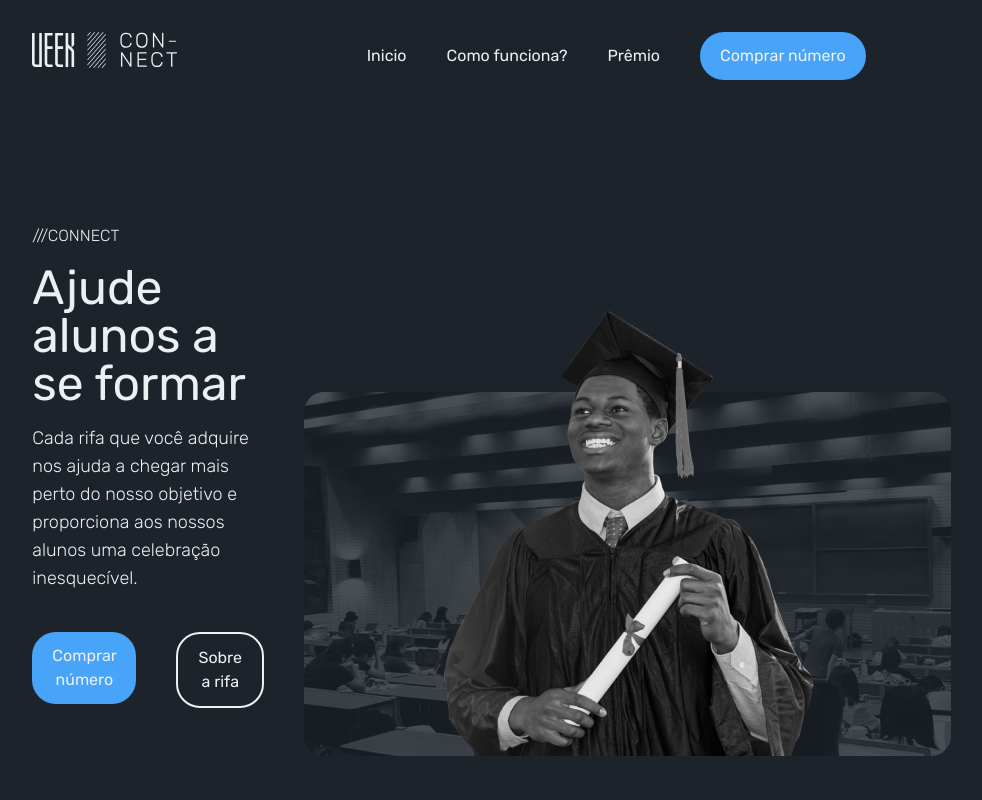
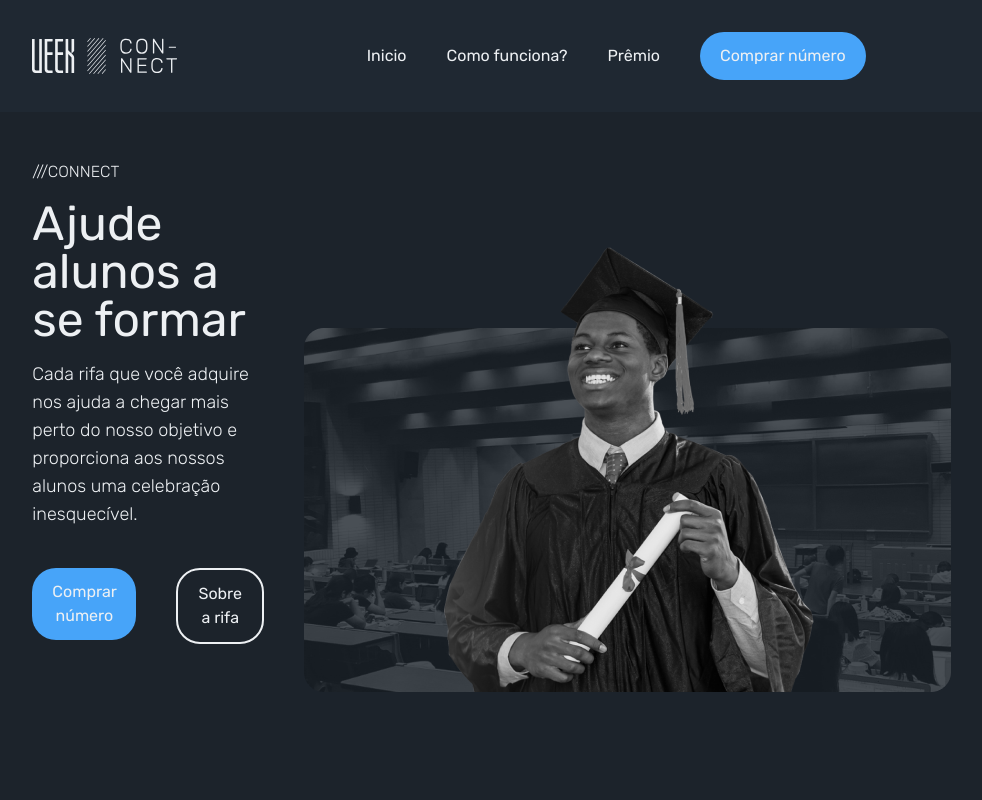
Before and after one commit to rodrigocitadin/ueek, a Next.js app: page / in a window 1280 px wide. Shown: the top 800 px of the page, without its empty margins (181-1163 px from the left). Built offline with nearby package versions, Linux system fonts and the light colour scheme.

Commit message:
change nav behavior

```diff
--- a/app/components/AsideNav.tsx
+++ b/app/components/AsideNav.tsx
@@ -15,17 +15,19 @@ export default function AsideNav() {
 
   return (
     <>
-      <div className="flex justify-between mt-8 align-middle lg:hidden">
-        <Link href='/'><img src='/logo.svg' /></Link>
-        <button onClick={showAside}>
-          <img className="w-8" src="menu.svg" />
-        </button>
+      <div className="bg-gray-dark w-screen items-center">
+        <nav className="w-5/6 m-auto py-8 flex justify-between align-middle lg:hidden">
+          <img src='/logo.svg' />
+          <button onClick={showAside}>
+            <img className="w-8" src="menu.svg" />
+          </button>
+        </nav>
       </div>
 
-      <aside className={`z-10 top-0 w-screen right-0 fixed bg-gray-dark ${hide}`}>
-        <nav className={`flex flex-col justify-between m-8`}>
+      <aside className={`z-20 top-0 w-screen fixed bg-gray-dark ${hide}`}>
+        <nav className={`w-5/6 flex flex-col m-auto justify-between my-8`}>
           <div className="flex justify-between align-middle">
-            <Link href='/'><img src='/logo.svg' /></Link>
+            <img src='/logo.svg' />
             <button onClick={hideAside}>
               <img src="close.svg" />
             </button>
--- a/app/components/FullNav.tsx
+++ b/app/components/FullNav.tsx
@@ -3,8 +3,9 @@ import BuyNumberButton from "./BuyNumberButton";
 
 export default function FullNav() {
   return (
-    <nav className='hidden justify-between my-8 lg:flex'>
-      <Link href='/'><img src='/logo.svg' /></Link>
+    <div className="hidden lg:block bg-gray-dark w-screen">
+      <nav className='w-2/3 justify-between m-auto py-8 flex'>
+        <img src='/logo.svg' />
         <ul className='flex'>
           <li className='mx-5 my-auto'><Link href='/'>Inicio</Link></li>
           <li className='mx-5 my-auto'><Link href='/#sobre'>Como funciona?</Link></li>
@@ -14,5 +15,6 @@ export default function FullNav() {
           </li>
         </ul>
       </nav>
+    </div>
   )
 }
--- a/app/page.tsx
+++ b/app/page.tsx
@@ -14,11 +14,11 @@ import BottomNav from "./components/BottomNav";
 export default function Home() {
   return (
     <Provider store={store}>
-      <header className='w-5/6 mx-auto xl:w-2/3'>
+      <header className='fixed top-0 z-10 w-5/6 mx-auto xl:w-2/3'>
         <AsideNav />
         <FullNav />
       </header>
-      <main className="min-h-screen">
+      <main className="min-h-screen mt-24 lg:mt-12">
         <PaymentAside />
         <div className="w-5/6 m-auto lg:w-2/3">
           <Connect />
```
Lines whose indentation alone changed are shown as unchanged.
